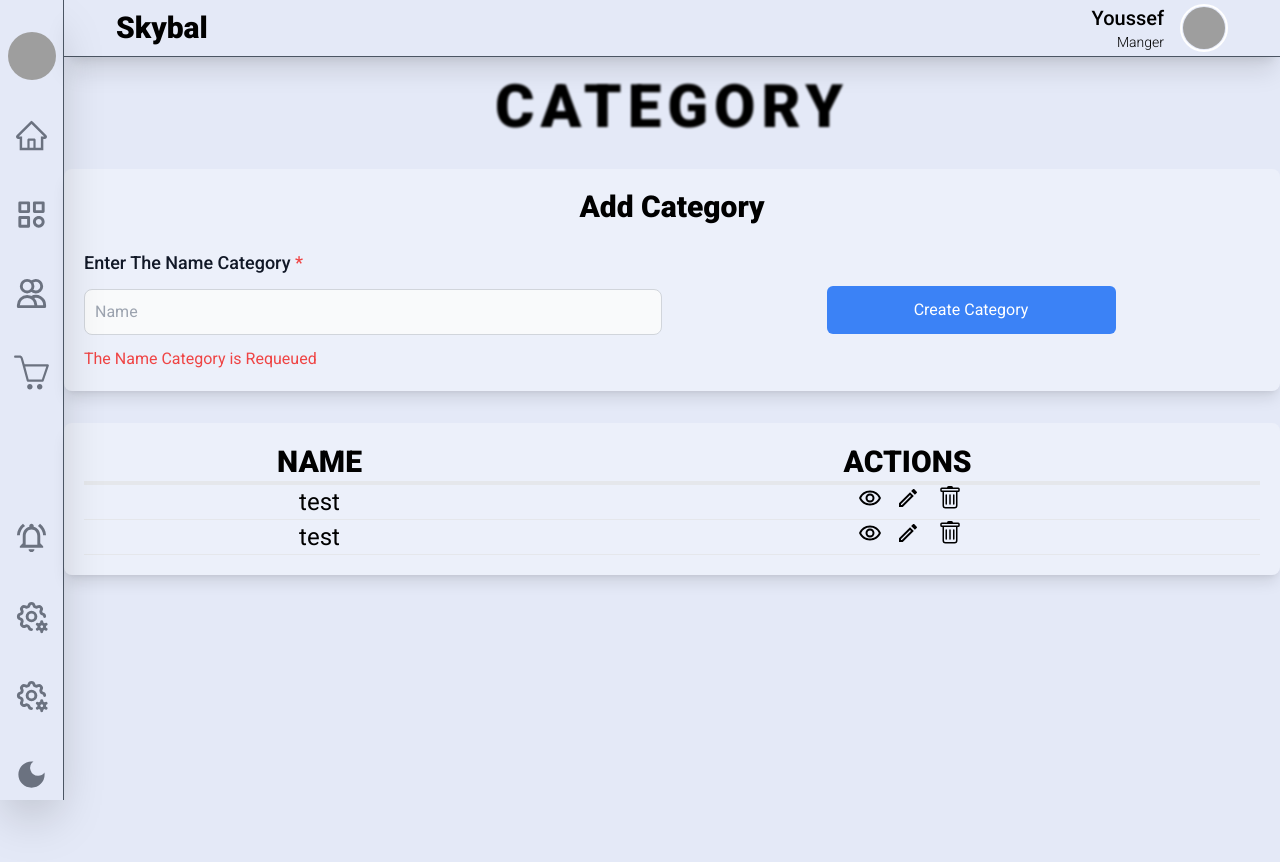
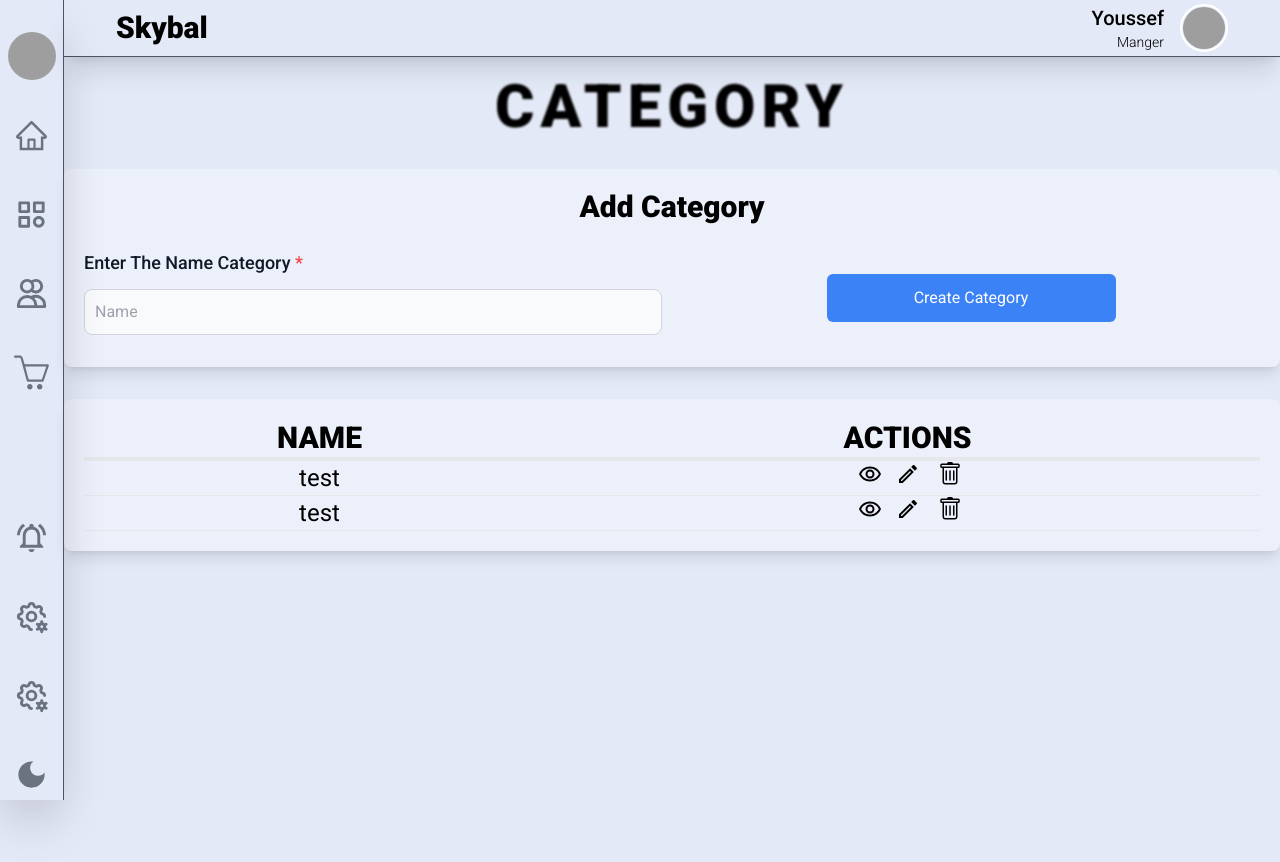
Before and after one commit to ZY1YOGI/POS, a Next.js app: page /category in a window 1280 px wide. Shown: the top 862 px of the page. Built offline with nearby package versions, Linux system fonts and the light colour scheme; grey boxes are pictures that could not be loaded; some icons are missing.

Commit message:
Form Category & update PrismaDb

```diff
--- /dev/null
+++ b/app/api/category/route.ts
@@ -0,0 +1,21 @@
+import { NextRequest, NextResponse } from "next/server";
+import { prisma } from "@/lib/prisma";
+
+export async function POST(request: NextRequest) {
+  const { name } = await request.json();
+
+  const category = await prisma.category.create({
+    data: {
+      name: name,
+    },
+  });
+
+  console.log(category);
+
+  // if (user.password !== password)
+  //   return NextResponse.json({
+  //     errors: { password: "The password is incorrect!" },
+  //   });
+
+  return NextResponse.json({ status: true });
+}
--- a/components/forms/FormCategory.tsx
+++ b/components/forms/FormCategory.tsx
@@ -1,16 +1,28 @@
 "use client"
 import { useForm } from 'react-hook-form';
+import axios from 'axios';
 
 interface IFormInput {
   name: string
 }
 
 export default function FormCategory() {
-  const { register, handleSubmit } = useForm<IFormInput>();
+  const { register, handleSubmit, setError, formState: { errors } } = useForm<IFormInput>();
 
 
-  const onSubmit = (data: IFormInput) => {
+  const onSubmit = async (data: IFormInput) => {
     console.log(data)
+
+    const response = await axios.post('/api/category', {
+      name: data.name
+    })
+    console.log(response)
+
+
+    // setError('name', {
+    //   message: 'The Field is exits'
+    // })
+
   }
 
 
@@ -19,8 +31,8 @@ export default function FormCategory() {
     <form onSubmit={handleSubmit(onSubmit)} className="grid grid-cols-2 mt-6 gap-x-5 gap-y-8 max-md:grid-cols-1">
       <div className='space-y-3'>
         <label htmlFor="input-name" className="x-label">Enter The Name Category <span className='requeued'>*</span></label>
-        <input  {...register("name", { required: "The Name Category is Requeued", minLength: 2 })} id="input-name" className="x-input" placeholder="Name" />
-        <span className="block text-red-500">The Name Category is Requeued</span>
+        <input  {...register("name", { required: "The Name Category is Requeued" })} id="input-name" className="x-input" placeholder="Name" />
+        <span className="block text-red-500">{errors.name && (errors.name.message)}</span>
       </div>
       <div className='flex items-center justify-center'>
         <button className="btn-create-update">Create Category</button>
--- a/package.json
+++ b/package.json
@@ -12,7 +12,7 @@
     "seed": "ts-node --compiler-options {\"module\":\"CommonJS\"} prisma/seed.ts"
   },
   "dependencies": {
-    "@prisma/client": "^5.0.0",
+    "@prisma/client": "^5.1.1",
     "autoprefixer": "10.4.14",
     "axios": "^1.4.0",
     "next": "13.4.9",
@@ -28,7 +28,7 @@
     "@types/node": "20.4.1",
     "@types/react": "^18.2.14",
     "@types/react-dom": "18.2.6",
-    "prisma": "^5.0.0",
+    "prisma": "^5.1.1",
     "ts-node": "^10.9.1"
   }
 }
--- a/tailwind.config.js
+++ b/tailwind.config.js
@@ -15,7 +15,7 @@ module.exports = {
         },
       },
       fontFamily: {
-        sans: ["Roboto", "sans-serif"],
+        sans: ["Roboto", "Serif"],
       },
     },
     container: {
```
Also changed, not shown: 1 other file (tests, documents, lock files or other folders).
